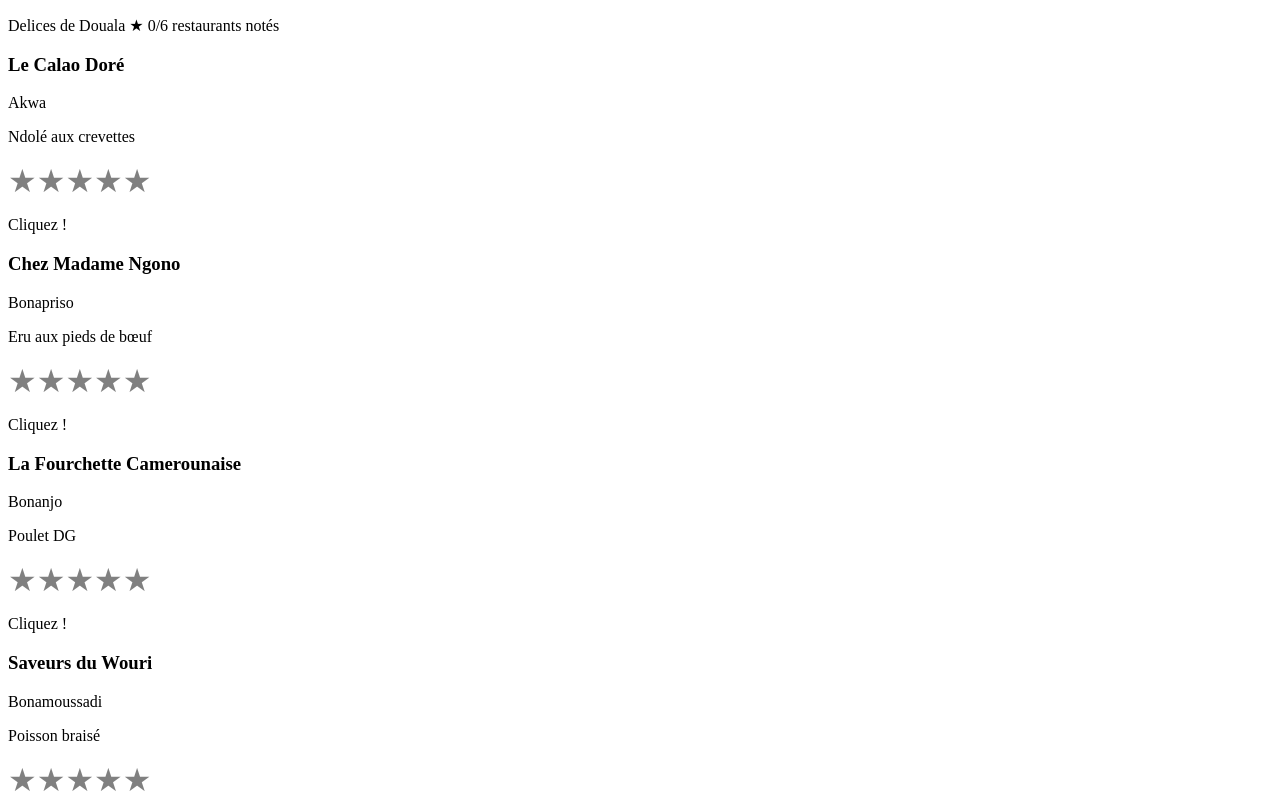
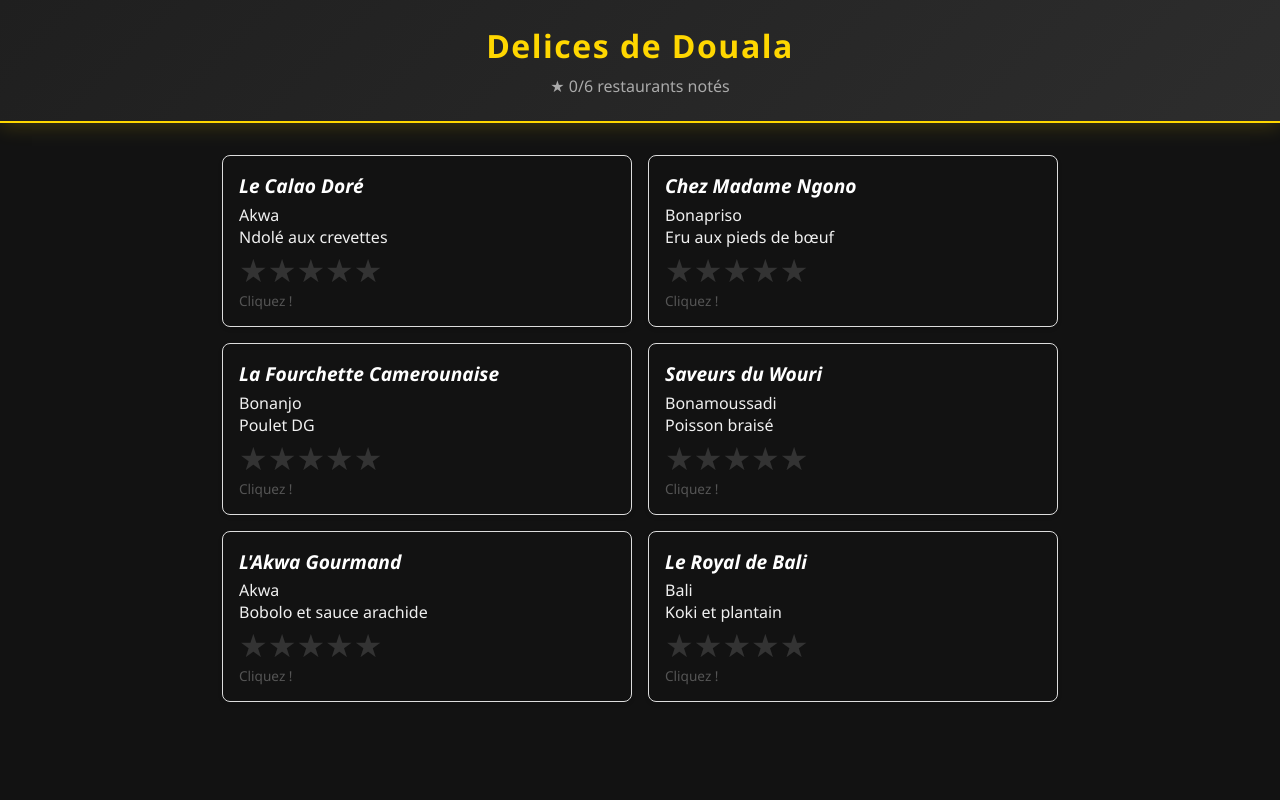
Before and after one commit to Yann-Olympe/delices-de-douala-tp, an Angular app: page / in a window 1280 px wide. Shown: the top 800 px of the page. Built offline with nearby package versions, Linux system fonts and the light colour scheme.

Commit message:
feat: ajout du style

```diff
--- a/src/app/components/header/header.css
+++ b/src/app/components/header/header.css
@@ -0,0 +1,19 @@
+.header{
+    background:linear-gradient(135deg,#1f1f1f,#2d2d2d);
+    color: white;
+    padding: 1.5rem 2rem;
+    border-bottom: 2px solid gold;
+    box-shadow: 0 2px 20px rgba(255, 215, 0, 0.2);
+    text-align: center;
+}
+
+.header h1{
+    font-size: 2rem;
+    color: gold;
+    letter-spacing: 1.5px;
+}
+.header p{
+    margin-top: 0.5rem;
+    color:#aaa;
+    font-size: 1rem;
+}
--- a/src/app/components/header/header.html
+++ b/src/app/components/header/header.html
@@ -1,4 +1,5 @@
 <div class="header">
-    <p>Delices de Douala &#9733; {{ratedCount()}}/6 restaurants notés</p>
+    <h1>Delices de Douala</h1>
+    <p> &#9733; {{ratedCount()}}/6 restaurants notés</p>
 
 </div>
--- a/src/app/components/restaurant-card/restaurant-card.css
+++ b/src/app/components/restaurant-card/restaurant-card.css
@@ -0,0 +1,32 @@
+.restau-card{
+    border: 1px solid #ddd;
+    border-radius: 8px;
+    padding: 1rem;
+    box-shadow: 0 2px 4px rgba(0, 0, 0, 0.1);
+    transition: transform 350ms ease, box-shadow 300ms 150ms ease;
+    cursor: pointer;
+
+    &:hover{
+        transform: translateY(-4px);
+        box-shadow: 0 8px 24px rgba(255, 215, 0, 0.15);
+
+    }
+}
+.restau-card h3{
+    font-size: 1.2rem;
+    color: #ffffff;
+    margin-bottom: 0.3rem;
+    font-style: italic;
+}
+
+.rating-text{
+    margin-top: 0.5rem;
+    font-size: 0.85rem;
+    color: gold;
+}
+
+.no-rating {
+    margin-top:  margin-top;
+    font-size: 0.85rem;
+    color: #555;
+}
--- a/src/app/components/restaurant-card/restaurant-card.html
+++ b/src/app/components/restaurant-card/restaurant-card.html
@@ -5,8 +5,8 @@
 
     <app-star-rating (ratingChanged)="ratingChanged($event)" [currentRating]="restaurant().currentRating"></app-star-rating>
     @if (restaurant().currentRating > 0) {
-        <p>{{restaurant().currentRating}}/5</p>
+        <p class="rating-text">{{restaurant().currentRating}}/5</p>
     }@else {
-        <p>Cliquez !</p>
+        <p class="no-rating">Cliquez !</p>
     }
 </div>
--- a/src/app/components/restaurant-list/restaurant-list.css
+++ b/src/app/components/restaurant-list/restaurant-list.css
@@ -0,0 +1,8 @@
+.restaurant-list{
+    display: grid;
+    grid-template-columns: repeat(2,1fr);
+    gap:1rem;
+    padding: 2rem;
+    max-width: 900px;
+    margin: 0 auto;
+}
--- a/src/app/components/star-rating/star-rating.css
+++ b/src/app/components/star-rating/star-rating.css
@@ -1,10 +1,13 @@
 span{
     cursor: pointer;
     font-size: 2rem;
-    color:gray;
+    color:#333;
+    transition: transform 0.15s ease,color 400ms ease;
 
 }
 span.gold{
-    transition: color 400ms;
     color:gold;
 }
+span:hover{
+     transform: scale(2);
+}
--- a/src/styles.css
+++ b/src/styles.css
@@ -1 +1,13 @@
-/* You can add global styles to this file, and also import other style files */
+*{
+    margin: 0;
+    padding: 0;
+    box-sizing: border-box;
+
+}
+
+body{
+    background-color: #121212;
+    color: #f0f0f0;
+    font-family: 'Segoe UI', sans-serif;
+    min-height: 100vh;
+}
```
